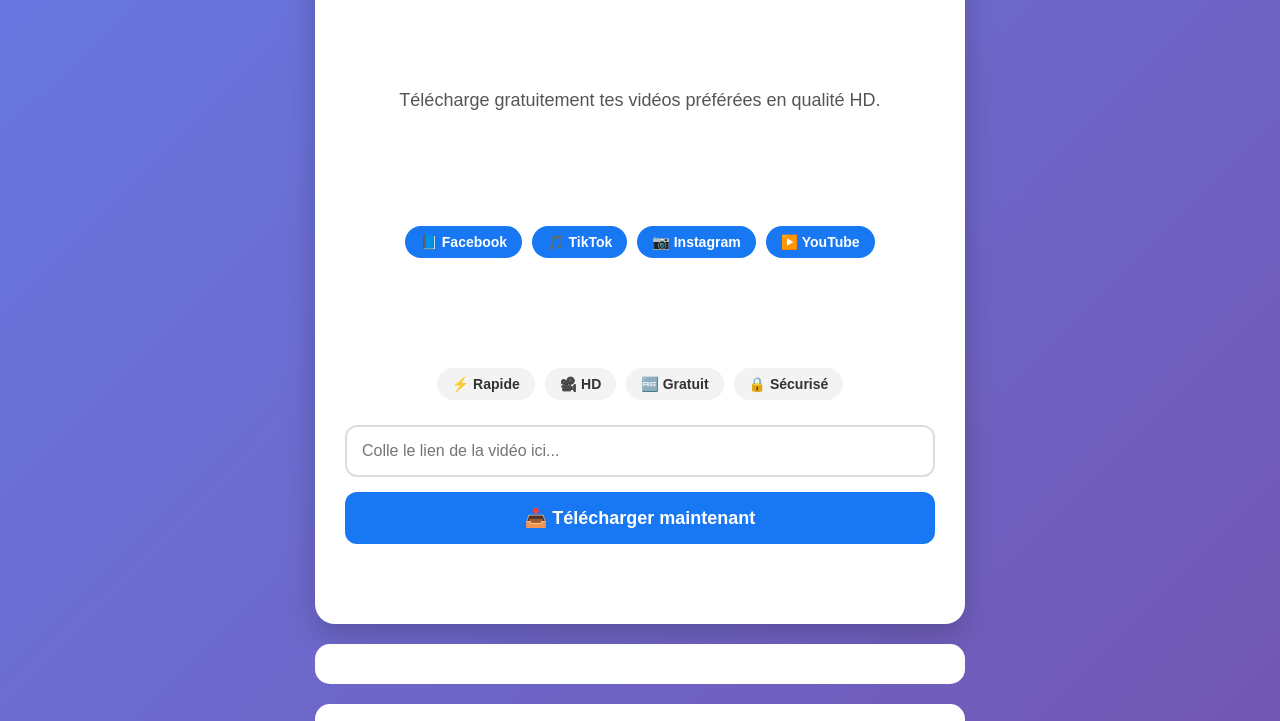
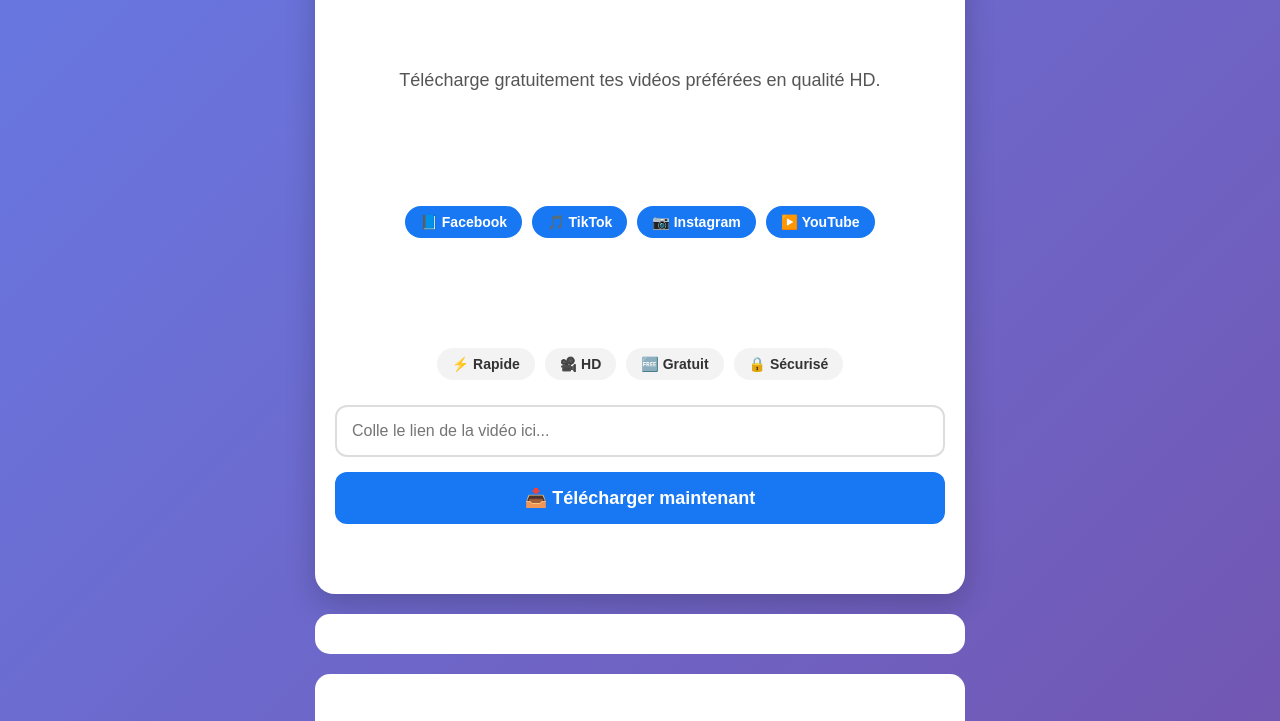
Before and after one commit to Elmatador512/fb-downloader, a plain HTML site: page index.html in a window 1280 px wide. Shown: the part 413-1134 px from the top of the page. Drawn offline with Linux system fonts and the light colour scheme.

Commit message:
Update style.css

```diff
--- a/style.css
+++ b/style.css
@@ -32,9 +32,9 @@ body{
 
     background:white;
 
-    padding:30px;
+    padding:20px;
 
-    margin-top:40px;
+    margin-top:30px;
 
     border-radius:20px;
 
```
